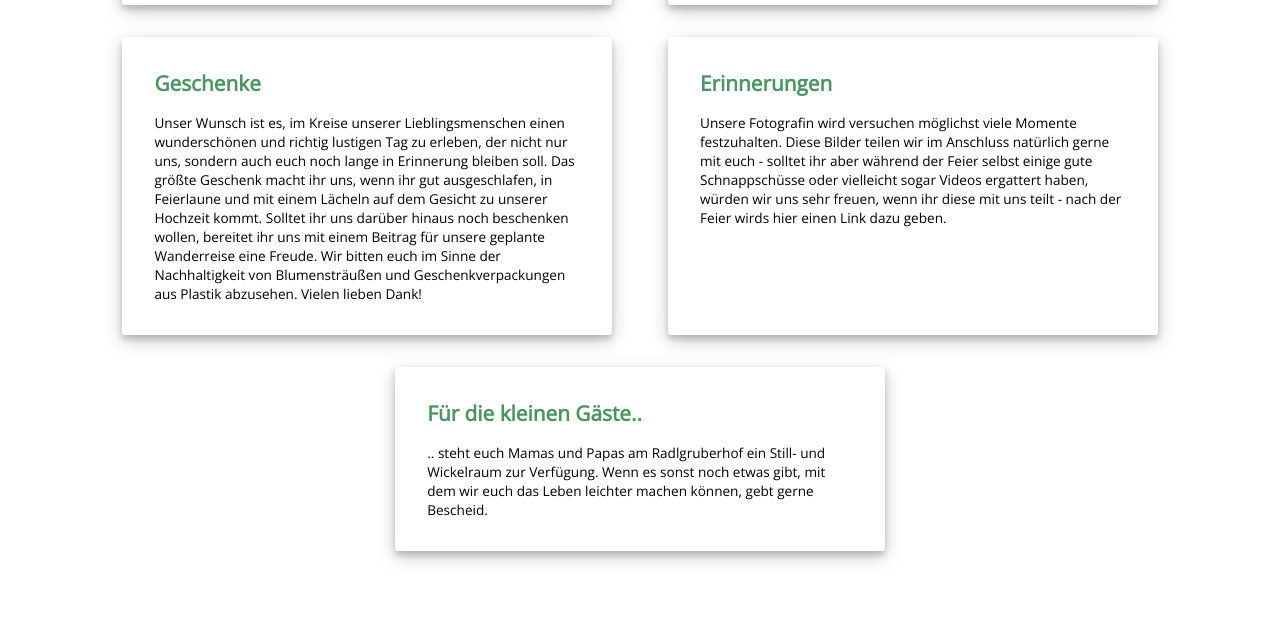
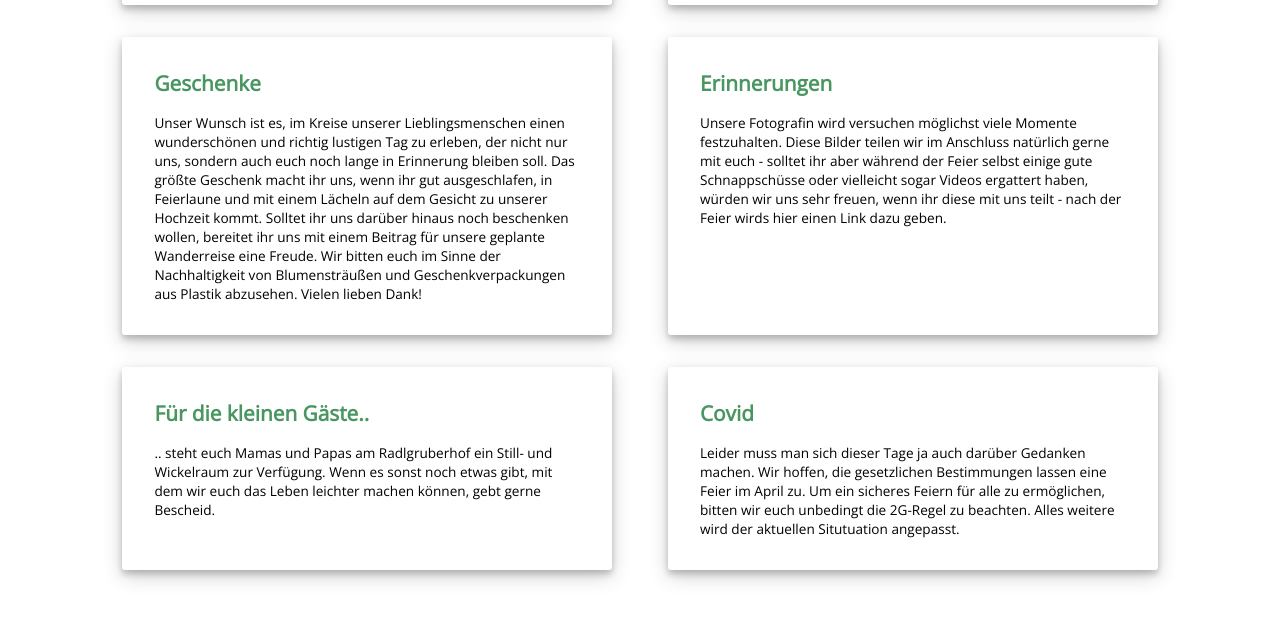
Before and after one commit to lukasundkathrin/lukasundkathrin.github.io, a Jekyll site: the page built from info.html, in a window 1280 px wide and 900 px high, scrolled down 796 px, cut to the strip 274-895 px from the top of the window. Built offline with Jekyll 4.4.1, drawn with Linux system fonts in a browser that asks for light colours; nearby versions of some CDN libraries.

Commit message:
Added covid sutff.

```diff
--- a/index.html
+++ b/index.html
@@ -13,7 +13,7 @@ title: Home
                 <span style="font-weight:bold">Wo?</span> Radlgruberhof in St. Marien
             </div>
             <div style="margin: 0.5rem 0 0.75rem 0">
-                <span style="font-weight:bold">Wann?</span> Treffpunkt zur freien Trauung um 14:00, Party gibts ab 20:30 <br>
+                <span style="font-weight:bold">Wann?</span> Treffpunkt zur freien Trauung ab 14:00, Party gibts ab ca. 20:30 <br>
             </div>
             <div style="font-size: 0.8rem; text-align: right">
                 <a href="{% link info.html %}"><i class="fas fa-angle-double-right"></i> mehr</a>
--- a/info.html
+++ b/info.html
@@ -76,6 +76,11 @@ title: Info
 		.. steht euch Mamas und Papas am Radlgruberhof ein Still- und Wickelraum zur Verfügung. Wenn es sonst noch etwas gibt, mit dem wir euch das Leben leichter machen können, gebt gerne Bescheid.
 	</div>
 
+	<div class="info_section border_box">
+		<div class="header">Covid</div>
+		Leider muss man sich dieser Tage ja auch darüber Gedanken machen. Wir hoffen, die gesetzlichen Bestimmungen lassen eine Feier im April zu. Um ein sicheres Feiern für alle zu ermöglichen, bitten wir euch unbedingt die 2G-Regel zu beachten. Alles weitere wird der aktuellen Situtuation angepasst.
+	</div>
+
 </div>
 
 
```
